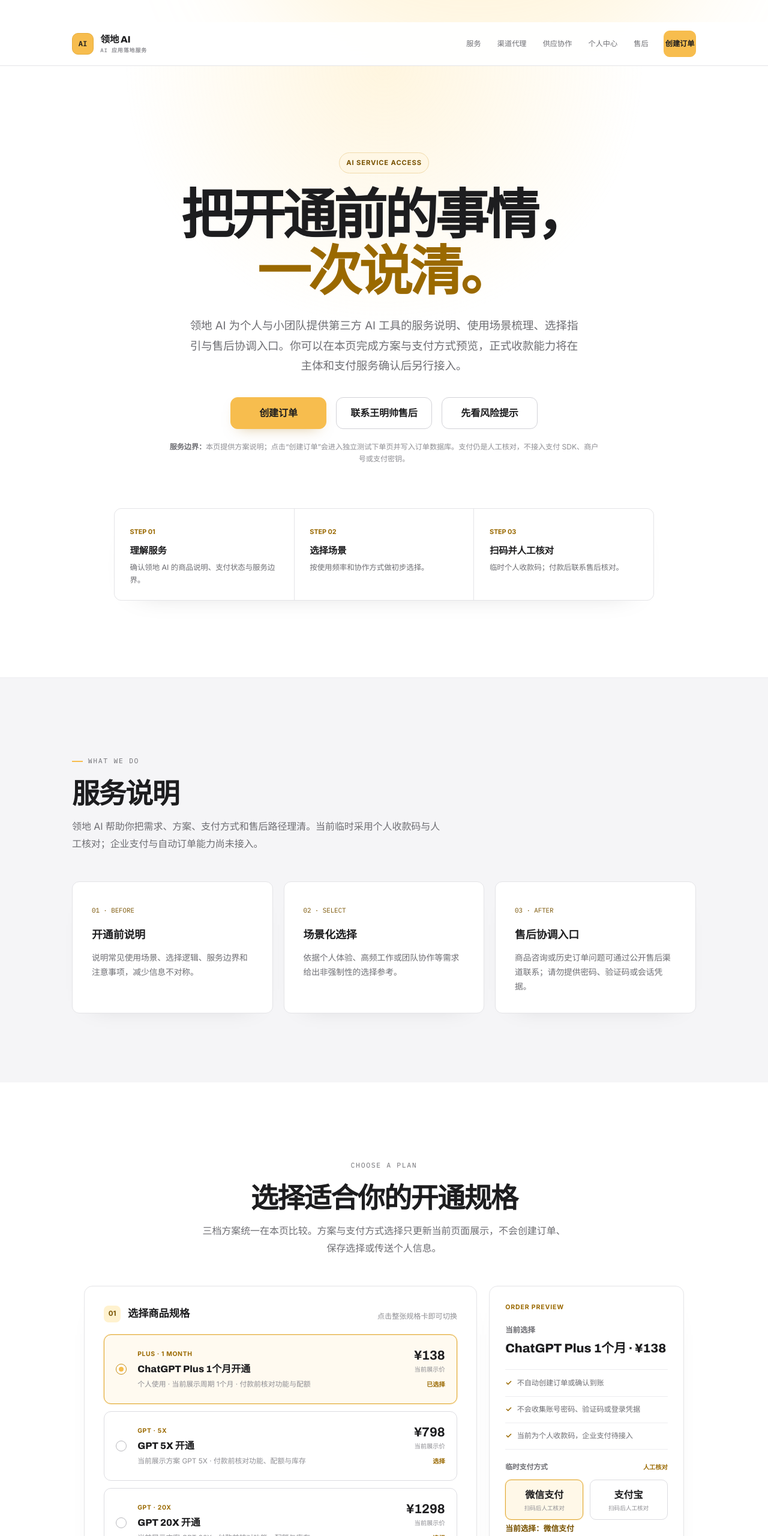
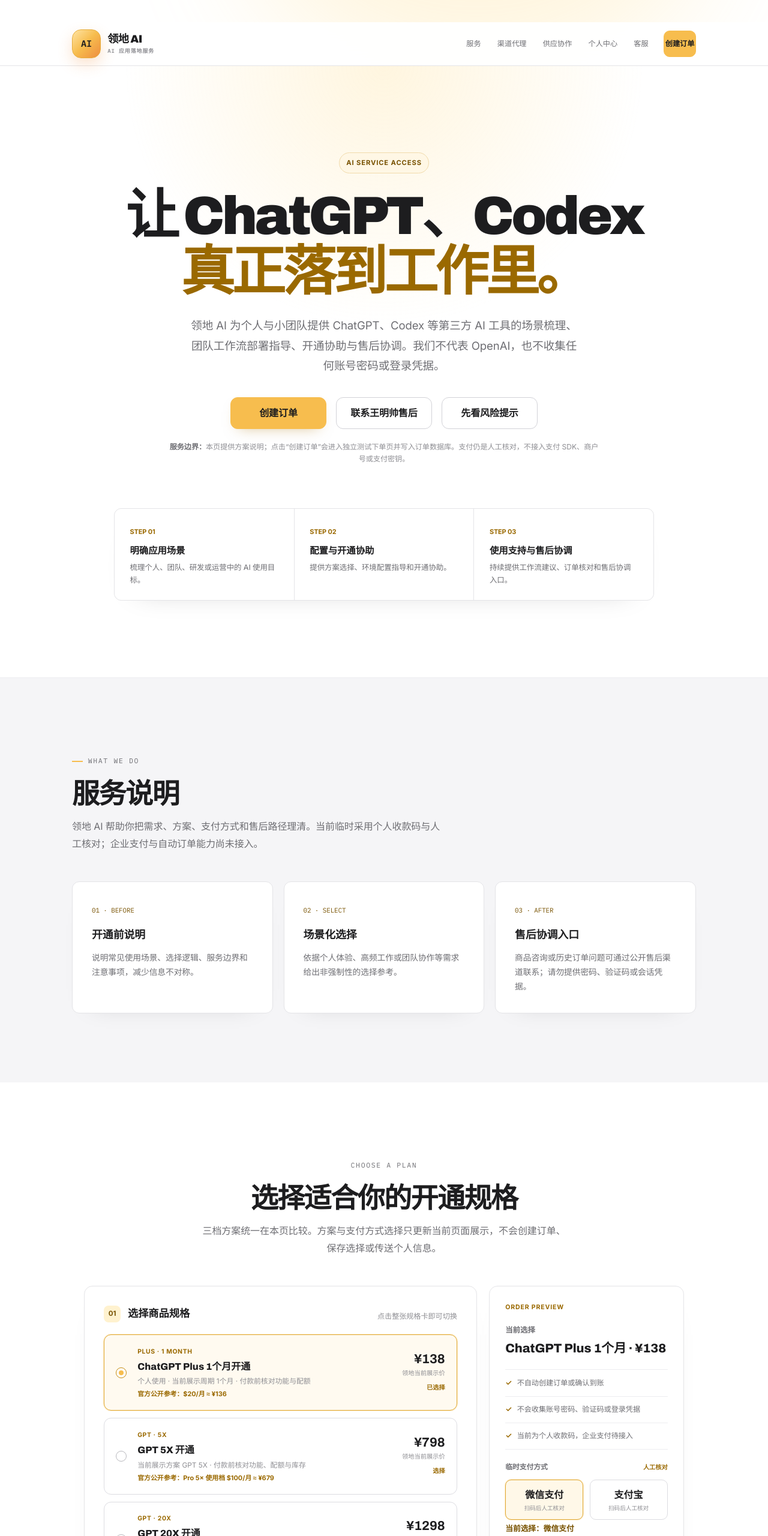
Before and after one commit to cashflowxl/tdp-site, a plain HTML site: page index.html in a window 1280 px wide. Shown: the top 2560 px of the page at 60% size. Drawn offline with Linux system fonts and the light colour scheme.

Commit message:
Clarify AI service positioning and price references

```diff
--- a/index.html
+++ b/index.html
@@ -3,8 +3,8 @@
 <head>
 <meta charset="UTF-8">
 <meta name="viewport" content="width=device-width, initial-scale=1.0">
-<title>领地 AI｜ChatGPT Plus、GPT 5X、GPT 20X 订阅开通</title>
-<meta name="description" content="领地 AI 提供 AI 应用落地服务，包含需求梳理、方案选择、开通协助与售后协调。临时采用个人收款码并人工核对，企业支付服务待接入。">
+<title>领地 AI｜ChatGPT、Codex 应用落地与开通支持</title>
+<meta name="description" content="领地 AI 提供 ChatGPT、Codex 等第三方 AI 工具的场景梳理、团队工作流部署指导、开通协助与售后协调服务。领地不代表 OpenAI，企业支付服务待接入。">
 <link rel="canonical" href="https://www.terradigitalpower.com/">
 <meta name="theme-color" content="#f5f5f7">
 <link rel="icon" href="/lingdi-ai-favicon.svg" type="image/svg+xml">
@@ -12,16 +12,16 @@
 <link rel="apple-touch-icon" href="/apple-touch-icon.png">
 <meta property="og:type" content="website">
 <meta property="og:site_name" content="领地 AI">
-<meta property="og:title" content="领地 AI｜ChatGPT Plus、GPT 5X、GPT 20X 订阅开通">
-<meta property="og:description" content="三档方案与临时人工核对收款说明；企业支付服务待接入。">
+<meta property="og:title" content="领地 AI｜ChatGPT、Codex 应用落地支持">
+<meta property="og:description" content="场景梳理、团队工作流部署指导、开通协助与售后协调；企业支付服务待接入。">
 <meta property="og:url" content="https://www.terradigitalpower.com/">
 <meta property="og:image" content="https://www.terradigitalpower.com/lingdi-ai-og.png">
 <meta property="og:image:width" content="1200">
 <meta property="og:image:height" content="630">
 <meta property="og:locale" content="zh_CN">
 <meta name="twitter:card" content="summary">
-<meta name="twitter:title" content="领地 AI｜ChatGPT Plus、GPT 5X、GPT 20X 订阅开通">
-<meta name="twitter:description" content="三档方案与临时人工核对收款说明；企业支付服务待接入。">
+<meta name="twitter:title" content="领地 AI｜ChatGPT、Codex 应用落地支持">
+<meta name="twitter:description" content="场景梳理、团队工作流部署指导、开通协助与售后协调；企业支付服务待接入。">
 <meta name="twitter:image" content="https://www.terradigitalpower.com/lingdi-ai-og.png">
 <link rel="preconnect" href="https://fonts.googleapis.com">
 <link rel="preconnect" href="https://fonts.gstatic.com" crossorigin>
@@ -97,7 +97,7 @@
   .faq{background:var(--panel);color:var(--ink);border:1px solid var(--line);border-radius:12px;padding-inline:clamp(1.2rem,3vw,1.8rem);overflow:hidden;box-shadow:0 16px 42px -32px rgba(0,0,0,.25)}details{border-bottom:1px solid var(--line)}details:last-child{border-bottom:0}summary{cursor:pointer;list-style:none;padding:1.2rem 2.25rem 1.2rem 0;font-weight:700;position:relative}summary::-webkit-details-marker{display:none}summary:after{content:'+';position:absolute;right:.35rem;top:1rem;color:var(--accent-dark);font-family:var(--font-mono);font-size:1.25rem}details[open] summary:after{content:'–'}.answer{color:var(--ink-dim);font-size:.88rem;max-width:800px;padding:0 2.5rem 1.3rem 0}
   .support-card{display:grid;grid-template-columns:minmax(0,1fr) 220px;align-items:center;gap:clamp(1.5rem,4vw,3rem)}.support-card h2{font-size:clamp(1.6rem,3.2vw,2.3rem)}.support-card p{color:var(--ink-dim);font-size:.88rem;margin-top:.6rem;max-width:680px}.support-meta{display:grid;gap:.25rem;margin-top:1rem;font-size:.82rem;color:var(--ink-dim)}.support-meta strong{color:var(--ink)}.support-meta a{display:inline-flex;align-items:center;min-height:44px;color:var(--accent-dark);font-weight:700;text-decoration:underline;text-decoration-color:rgba(120,82,0,.28);text-underline-offset:3px}.support-actions{display:grid;gap:.75rem}.qr-shell{background:#fff;border:1px solid var(--line);border-radius:12px;padding:.6rem}.qr-shell img{display:block;width:100%;height:auto;aspect-ratio:1}.qr-caption{text-align:center;color:var(--ink-dim);font-size:.7rem}.support-actions .btn-secondary{color:var(--ink);background:var(--panel-2)}.support-actions .btn-secondary:hover{color:var(--ink)}
   footer{padding-block:2.5rem;border-top:1px solid var(--line);background:rgba(255,255,255,.72)}.footer-inner{display:flex;justify-content:space-between;gap:1.5rem;flex-wrap:wrap;color:var(--faint);font-family:var(--font-mono);font-size:.68rem}.footer-inner strong{color:var(--text)}
-  @media(max-width:820px){.nav-links a:not(.nav-cta){display:none}.service-grid,.plan-grid{grid-template-columns:1fr}.risk-list{grid-template-columns:1fr}.checkout,.support-card{grid-template-columns:1fr}.checkout-action{text-align:left}.checkout-action small{max-width:none}.plan{padding:1.25rem}.section{padding-block:4rem}.support-actions{width:min(100%,240px)}}
+  @media(max-width:820px){.nav-links a:not(.nav-cta):not(.nav-support){display:none}.nav-support{display:inline-flex;align-items:center;min-height:44px;color:var(--accent-dark);font-weight:700}.service-grid,.plan-grid{grid-template-columns:1fr}.risk-list{grid-template-columns:1fr}.checkout,.support-card{grid-template-columns:1fr}.checkout-action{text-align:left}.checkout-action small{max-width:none}.plan{padding:1.25rem}.section{padding-block:4rem}.support-actions{width:min(100%,240px)}}
   @media(max-width:620px){.topline span:last-child{display:none}.brand-name small{display:none}.flow{grid-template-columns:1fr}.hero-actions,.hero-actions .btn{width:100%}.nav .wrap{min-height:64px}.nav-cta{font-size:.66rem}.section-head{margin-bottom:1.75rem}.price-notice{align-items:flex-start;line-height:1.5}.checkout-action .btn{min-height:52px}.support-actions{width:100%}.qr-shell{width:min(100%,240px);justify-self:center}.support-card .btn{width:100%}}
   @media(prefers-reduced-motion:reduce){*{scroll-behavior:auto!important;transition:none!important}}
 </style>
@@ -111,8 +111,8 @@
   .topline strong{color:#1d1d1f}.topline span:last-child{display:inline}
   .nav{top:0;background:rgba(255,255,255,.94);border-color:#e4e4e7;box-shadow:none}
   .nav .wrap{min-height:72px}
-  .badge{width:36px;height:36px;display:inline-flex;align-items:center;justify-content:center;padding:0;background:#f7bd4e;border-color:#e6ad3c;border-radius:10px;color:#1d1d1f}
-  .brand-name{font-size:.98rem;letter-spacing:-.01em}.brand-name small{color:#8e8e93;letter-spacing:.1em}
+  .badge{width:48px;height:48px;display:inline-flex;align-items:center;justify-content:center;padding:0;background:linear-gradient(135deg,#ffe4a4 0%,#f7bd4e 48%,#ee8d3f 100%);border-color:#e6ad3c;border-radius:15px;color:#1d1d1f;box-shadow:0 10px 24px rgba(240,139,55,.24);font-size:.95rem;font-weight:900}
+  .brand-name{font-size:1.13rem;letter-spacing:-.025em;font-weight:900}.brand-name small{color:#8e8e93;letter-spacing:.1em}
   .nav-links{font-family:var(--font-body);font-size:.76rem;letter-spacing:0;color:#6e6e73}
   .nav-links a{padding:.45rem .1rem}.nav-cta{padding-inline:1rem;border-radius:10px}
 
@@ -144,7 +144,7 @@
   .select-btn:hover{border-color:#b7b7bc;background:#fcfcfd}
   .product-layout .plan.selected .select-btn{border-color:#e0a934;background:#fffaf0;color:#1d1d1f;box-shadow:0 0 0 1px rgba(247,189,78,.28)}
   .choice-indicator{width:18px;height:18px;border:1.5px solid #b8b8bd;border-radius:50%;position:relative;background:#fff}.plan.selected .choice-indicator{border-color:#c78b0d}.plan.selected .choice-indicator:after{content:'';position:absolute;inset:4px;border-radius:50%;background:#f7bd4e}
-  .plan-copy{display:block;min-width:0}.plan-label{display:block;color:#9a6900;font-family:var(--font-body);font-size:.65rem;font-weight:800;letter-spacing:.06em}.plan-title{display:block;margin-top:.38rem;font-family:var(--font-display);font-size:1rem;font-weight:800;line-height:1.35}.plan-description{display:block;margin-top:.32rem;color:#8e8e93;font-size:.74rem;line-height:1.55}
+  .plan-copy{display:block;min-width:0}.plan-label{display:block;color:#9a6900;font-family:var(--font-body);font-size:.65rem;font-weight:800;letter-spacing:.06em}.plan-title{display:block;margin-top:.38rem;font-family:var(--font-display);font-size:1rem;font-weight:800;line-height:1.35}.plan-description{display:block;margin-top:.32rem;color:#8e8e93;font-size:.74rem;line-height:1.55}.plan-reference{display:block;margin-top:.28rem;color:#9a6900;font-size:.68rem;font-weight:700;line-height:1.45}
   .plan-price{margin:0;display:flex;flex-direction:column;align-items:flex-end;gap:.25rem;white-space:nowrap}.plan-price strong{font-size:1.35rem;line-height:1;color:#1d1d1f}.plan-price span{font-size:.64rem;color:#8e8e93}.plan-price .choice-state{margin-top:.2rem;color:#9a6900;font-weight:800}
   .price-notice{display:block;margin:1rem 0 0;padding:.75rem .85rem;border:0;border-radius:10px;background:#f7f7f8;color:#7a7a80;font-size:.7rem;line-height:1.65}.price-notice span{margin-right:.35rem}
   .checkout--summary{position:sticky;top:92px;min-height:490px;margin:0;padding:1.65rem;display:flex;flex-direction:column;align-items:stretch;justify-content:space-between;gap:1.5rem;border:1px solid #e4e4e7;border-radius:14px;background:#fff;box-shadow:0 18px 48px -40px rgba(0,0,0,.28)}
@@ -168,7 +168,7 @@
   }
   @media(max-width:620px){
     .topline .wrap{padding-inline:.8rem}.topline span{font-size:.62rem;line-height:1.45}
-    .nav .wrap{padding-inline:1rem}.brand-name{font-size:.9rem}
+    .nav .wrap{padding-inline:1rem}.badge{width:42px;height:42px;border-radius:13px;font-size:.82rem}.brand-name{font-size:1rem}
     .hero{min-height:0;padding-block:5.5rem 4.5rem}.hero h1{font-size:clamp(2rem,10vw,4rem);max-width:100%}.hero-copy{font-size:.96rem;line-height:1.75}.hero-actions{width:100%;gap:.75rem}.hero-actions .btn{width:100%}.trust-note{text-align:left;line-height:1.65}
     .flow{margin-top:3.2rem}.flow-item{padding:1.2rem 1.3rem}
     .section{padding-block:4.5rem}.section-head h2{font-size:2rem}.section-head--center{text-align:left}.section-head--center .eyebrow{justify-content:flex-start}
@@ -179,7 +179,7 @@
     #support>.wrap>.checkout{padding:1.25rem}
   }
   @media(max-width:360px){
-    .plan-description{display:none}.select-btn{min-height:92px}.plan-title{font-size:.92rem}.plan-price strong{font-size:1.1rem}
+    .plan-description{display:none}.plan-reference{display:block}.select-btn{min-height:92px}.plan-title{font-size:.92rem}.plan-price strong{font-size:1.1rem}
   }
 </style>
 </head>
@@ -189,21 +189,21 @@
 <header class="nav">
   <div class="wrap">
     <a class="brand" href="/" aria-label="领地 AI 首页"><span class="badge">AI</span><span class="brand-name">领地 AI<small>AI 应用落地服务</small></span></a>
-    <nav class="nav-links" aria-label="页面导航"><a href="#service">服务</a><a href="/lingdi-partner.html">渠道代理</a><a href="/lingdi-supplier.html">供应协作</a><a href="/lingdi-account.html">个人中心</a><a href="#support">售后</a><a class="nav-cta" href="/lingdi-live-test.html">创建订单</a></nav>
+    <nav class="nav-links" aria-label="页面导航"><a href="#service">服务</a><a href="/lingdi-partner.html">渠道代理</a><a href="/lingdi-supplier.html">供应协作</a><a href="/lingdi-account.html">个人中心</a><a class="nav-support" href="#support" aria-label="联系王明帅售后">客服</a><a class="nav-cta" href="/lingdi-live-test.html">创建订单</a></nav>
   </div>
 </header>
 <main>
   <section class="hero">
     <div class="wrap">
       <p class="eyebrow">AI SERVICE ACCESS</p>
-      <h1>把开通前的事情，<span>一次说清。</span></h1>
-      <p class="hero-copy">领地 AI 为个人与小团队提供第三方 AI 工具的服务说明、使用场景梳理、选择指引与售后协调入口。你可以在本页完成方案与支付方式预览，正式收款能力将在主体和支付服务确认后另行接入。</p>
+      <h1>让 ChatGPT、Codex<br><span>真正落到工作里。</span></h1>
+      <p class="hero-copy">领地 AI 为个人与小团队提供 ChatGPT、Codex 等第三方 AI 工具的场景梳理、团队工作流部署指导、开通协助与售后协调。我们不代表 OpenAI，也不收集任何账号密码或登录凭据。</p>
       <div class="hero-actions"><a class="btn btn-primary" href="/lingdi-live-test.html">创建订单</a><a class="btn btn-secondary" href="#support">联系王明帅售后</a><a class="btn btn-secondary" href="#risk">先看风险提示</a></div>
       <p class="trust-note"><strong>服务边界：</strong>本页提供方案说明；点击“创建订单”会进入独立测试下单页并写入订单数据库。支付仍是人工核对，不接入支付 SDK、商户号或支付密钥。</p>
-      <div class="flow" aria-label="开通流程">
-        <div class="flow-item"><span class="flow-num">STEP 01</span><strong>理解服务</strong><p>确认领地 AI 的商品说明、支付状态与服务边界。</p></div>
-        <div class="flow-item"><span class="flow-num">STEP 02</span><strong>选择场景</strong><p>按使用频率和协作方式做初步选择。</p></div>
-        <div class="flow-item"><span class="flow-num">STEP 03</span><strong>扫码并人工核对</strong><p>临时个人收款码；付款后联系售后核对。</p></div>
+      <div class="flow" aria-label="AI 应用落地流程">
+        <div class="flow-item"><span class="flow-num">STEP 01</span><strong>明确应用场景</strong><p>梳理个人、团队、研发或运营中的 AI 使用目标。</p></div>
+        <div class="flow-item"><span class="flow-num">STEP 02</span><strong>配置与开通协助</strong><p>提供方案选择、环境配置指导和开通协助。</p></div>
+        <div class="flow-item"><span class="flow-num">STEP 03</span><strong>使用支持与售后协调</strong><p>持续提供工作流建议、订单核对和售后协调入口。</p></div>
       </div>
     </div>
   </section>
@@ -226,11 +226,11 @@
         <div class="product-config">
           <div class="product-config-head"><div><span class="product-step">01</span><h3>选择商品规格</h3></div><p>点击整张规格卡即可切换</p></div>
           <div class="plan-grid" role="group" aria-label="ChatGPT 开通方案选择">
-            <article class="plan selected" data-plan-id="plus" data-plan-card="ChatGPT Plus 1个月 · ¥138"><button class="select-btn" type="button" data-plan-id="plus" data-plan="ChatGPT Plus 1个月 · ¥138" aria-pressed="true"><span class="choice-indicator" aria-hidden="true"></span><span class="plan-copy"><span class="plan-label">PLUS · 1 MONTH</span><span class="plan-title">ChatGPT Plus 1个月开通</span><span class="plan-description">个人使用 · 当前展示周期 1个月 · 付款前核对功能与配额</span></span><span class="plan-price"><strong data-price="plus">¥138</strong><span>当前展示价</span><span class="choice-state">已选择</span></span></button></article>
-            <article class="plan" data-plan-id="gpt5x" data-plan-card="GPT 5X · ¥798"><button class="select-btn" type="button" data-plan-id="gpt5x" data-plan="GPT 5X · ¥798" aria-pressed="false"><span class="choice-indicator" aria-hidden="true"></span><span class="plan-copy"><span class="plan-label">GPT · 5X</span><span class="plan-title">GPT 5X 开通</span><span class="plan-description">当前展示方案 GPT 5X · 付款前核对功能、配额与库存</span></span><span class="plan-price"><strong data-price="gpt5x">¥798</strong><span>当前展示价</span><span class="choice-state">选择</span></span></button></article>
-            <article class="plan" data-plan-id="gpt20x" data-plan-card="GPT 20X · ¥1298"><button class="select-btn" type="button" data-plan-id="gpt20x" data-plan="GPT 20X · ¥1298" aria-pressed="false"><span class="choice-indicator" aria-hidden="true"></span><span class="plan-copy"><span class="plan-label">GPT · 20X</span><span class="plan-title">GPT 20X 开通</span><span class="plan-description">当前展示方案 GPT 20X · 付款前核对功能、配额与库存</span></span><span class="plan-price"><strong data-price="gpt20x">¥1298</strong><span>当前展示价</span><span class="choice-state">选择</span></span></button></article>
+            <article class="plan selected" data-plan-id="plus" data-plan-card="ChatGPT Plus 1个月 · ¥138"><button class="select-btn" type="button" data-plan-id="plus" data-plan="ChatGPT Plus 1个月 · ¥138" aria-pressed="true"><span class="choice-indicator" aria-hidden="true"></span><span class="plan-copy"><span class="plan-label">PLUS · 1 MONTH</span><span class="plan-title">ChatGPT Plus 1个月开通</span><span class="plan-description">个人使用 · 当前展示周期 1个月 · 付款前核对功能与配额</span><span class="plan-reference">官方公开参考：$20/月 ≈ ¥136</span></span><span class="plan-price"><strong data-price="plus">¥138</strong><span>领地当前展示价</span><span class="choice-state">已选择</span></span></button></article>
+            <article class="plan" data-plan-id="gpt5x" data-plan-card="GPT 5X · ¥798"><button class="select-btn" type="button" data-plan-id="gpt5x" data-plan="GPT 5X · ¥798" aria-pressed="false"><span class="choice-indicator" aria-hidden="true"></span><span class="plan-copy"><span class="plan-label">GPT · 5X</span><span class="plan-title">GPT 5X 开通</span><span class="plan-description">当前展示方案 GPT 5X · 付款前核对功能、配额与库存</span><span class="plan-reference">官方公开参考：Pro 5× 使用档 $100/月 ≈ ¥679</span></span><span class="plan-price"><strong data-price="gpt5x">¥798</strong><span>领地当前展示价</span><span class="choice-state">选择</span></span></button></article>
+            <article class="plan" data-plan-id="gpt20x" data-plan-card="GPT 20X · ¥1298"><button class="select-btn" type="button" data-plan-id="gpt20x" data-plan="GPT 20X · ¥1298" aria-pressed="false"><span class="choice-indicator" aria-hidden="true"></span><span class="plan-copy"><span class="plan-label">GPT · 20X</span><span class="plan-title">GPT 20X 开通</span><span class="plan-description">当前展示方案 GPT 20X · 付款前核对功能、配额与库存</span><span class="plan-reference">官方公开参考：Pro 20× 使用档 $200/月 ≈ ¥1,358</span></span><span class="plan-price"><strong data-price="gpt20x">¥1298</strong><span>领地当前展示价</span><span class="choice-state">选择</span></span></button></article>
           </div>
-          <p class="price-notice"><span>动态提示</span>当前为人工核对的静态展示价，不代表实时价格或库存；价格、库存、功能与条款可能调整，以未来正式开通前页面为准 · 最近人工核对：<time id="pricingVerifiedAt" datetime="2026-08-11">2026-08-11</time></p>
+          <p class="price-notice"><span>价格参考</span>美元参考价来自 OpenAI 公开方案；人民币换算采用 2026-08-12 人民币兑美元中间价 6.7882，仅作说明，不构成官方中国区价格、汇率结算或交付承诺。各地区定价、税费和支付渠道可能不同 · 最近人工核对：<time id="pricingVerifiedAt" datetime="2026-08-12">2026-08-12</time></p>
         </div>
         <aside class="checkout checkout--summary" aria-live="polite">
           <div><span class="summary-kicker">ORDER PREVIEW</span><div class="checkout-title">当前选择</div><div class="summary-plan" id="selectedPlan" data-target-plan>ChatGPT Plus 1个月 · ¥138</div><ul class="summary-list"><li>不自动创建订单或确认到账</li><li>不会收集账号密码、验证码或登录凭据</li><li>当前为个人收款码，企业支付待接入</li></ul><div class="payment-preview"><div class="payment-preview-title">临时支付方式 <span>人工核对</span></div><div class="payment-methods" role="group" aria-label="临时支付方式"><button class="payment-method" type="button" data-payment-method="wechat" aria-pressed="true">微信支付<small>扫码后人工核对</small></button><button class="payment-method" type="button" data-payment-method="alipay" aria-pressed="false">支付宝<small>扫码后人工核对</small></button></div><p class="payment-status"><strong>当前选择：<span data-target-payment>微信支付</span></strong><br>付款前请核对金额；本页不含支付接口、商户号或自动回调。</p></div><div class="temporary-payment"><h4>临时个人收款码</h4><p>仅作过渡使用，不代表企业收款主体。付款后请联系售后，提供付款时间、金额和不含敏感信息的截图。</p><img class="payment-qr" data-payment-qr="wechat" src="/wechat-temporary-payment.jpg" alt="微信临时个人收款码"><img class="payment-qr" data-payment-qr="alipay" src="/alipay-temporary-payment.jpg" alt="支付宝临时个人收款码" hidden><div class="payment-reference">付款备注建议：领地 AI + 当前方案名称</div></div></div>
```
